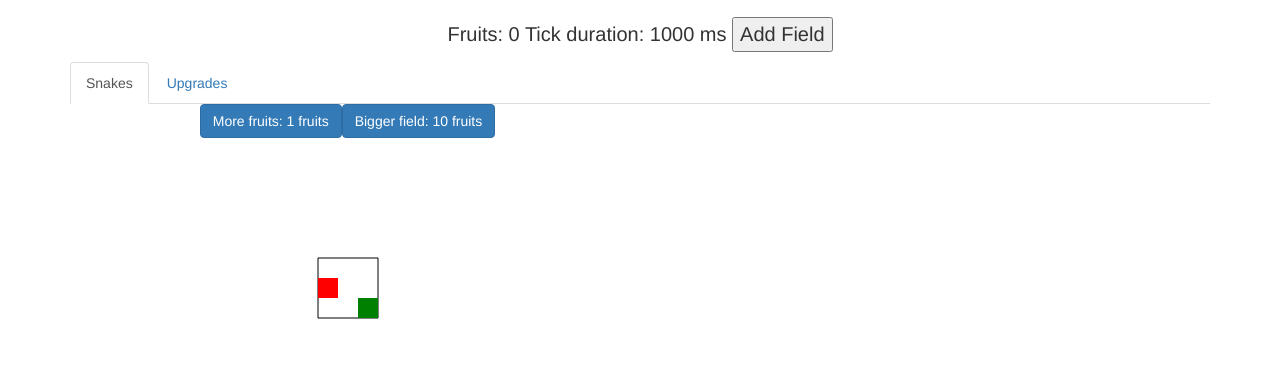
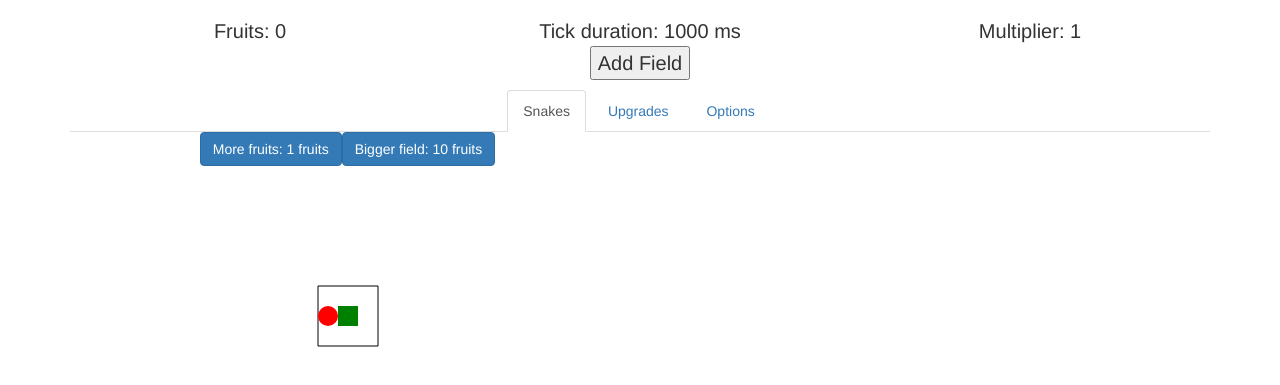
Before and after one commit to OpenIdleGames/tunvior.github.io, a plain HTML site: page snakeidle/index.html in a window 1280 px wide. Shown: the part 53-438 px from the top of the page. Drawn offline with nearby package versions, Linux system fonts and the light colour scheme.

Commit message:
added options tab and reworked some things

```diff
--- a/snakeidle/css/style.css
+++ b/snakeidle/css/style.css
@@ -12,3 +12,14 @@ body {
 #grid{
   text-align: center;
 }
+
+.nav-tabs > li, .nav-pills > li {
+    float:none;
+    display:inline-block;
+    *display:inline; /* ie7 fix */
+     zoom:1; /* hasLayout ie7 trigger */
+}
+
+.nav-tabs, .nav-pills {
+    text-align:center;
+}
--- a/snakeidle/index.html
+++ b/snakeidle/index.html
@@ -12,6 +12,8 @@
     <script src="https://maxcdn.bootstrapcdn.com/bootstrap/3.3.7/js/bootstrap.min.js" integrity="sha384-Tc5IQib027qvyjSMfHjOMaLkfuWVxZxUPnCJA7l2mCWNIpG9mGCD8wGNIcPD7Txa" crossorigin="anonymous"></script>
     <!-- My CSS -->
     <link rel="stylesheet" href=" ./css/style.css" />
+    <!-- Number format library -->
+    <script src="https://cdn.rawgit.com/erosson/swarm-numberformat/v0.1.0/dist/swarm-numberformat.js"></script>
     <!-- My JavaScript -->
     <script src="./js/state.js"></script>
     <script src="./js/direction.js"></script>
@@ -40,8 +42,8 @@
 
               <div class = "collapse navbar-collapse" id="navHeaderCollapse">
                   <ul class = "nav navbar-nav navbar-right">
-                      <li><a href="../index.html">Other games</a></li>
-                      <li><a href="https://www.reddit.com/r/snakeidle/">Reddit</a></li>
+                      <li><a href="../index.html" target="_blank">Other games</a></li>
+                      <li><a href="https://www.reddit.com/r/snakeidle/" target="_blank">Reddit</a></li>
                   </ul>
               </div>
 
@@ -49,24 +51,48 @@
       </div> <!-- end navbar -->
 
       <div id="scoreboard"> <!-- scoreboard and options menu -->
-            Fruits: <span id="fruits">0</span>
-            Tick duration: <span id="tickDuration">1000</span> ms
-            <button id="addField">Add Field</button>
+        <div class="row">
+          <div class="col-md-4">
+              Fruits: <span id="fruits">0</span>
+          </div>
+          <div class="col-md-4">
+              Tick duration: <span id="tickDuration">1000</span> ms
+          </div>
+          <div class="col-md-4">
+              Multiplier: <span id="multiplier">1</span>
+          </div>
+        </div>
+
+        <div>
+          <button id="addField">Add Field</button>
+        </div>
+
       </div> <!-- end scoreboard -->
 
       <div>
 
         <ul class="nav nav-tabs" role="tablist">
-          <li role="presentation" class="active"><a href="#grid" aria-controls="grid" role="tab" data-toggle="tab">Snakes</a></li>
-          <li role="presentation"><a href="#upgrades" aria-controls="upgrades" role="tab" data-toggle="tab">Upgrades</a></li>
+          <li role="presentation" class="active">
+            <a href="#grid" aria-controls="grid" role="tab" data-toggle="tab">Snakes</a>
+          </li>
+          <li role="presentation">
+            <a href="#upgrades" aria-controls="upgrades" role="tab" data-toggle="tab">Upgrades</a>
+          </li>
+          <li role="presentation">
+            <a href="#options" aria-controls="options" role="tab" data-toggle="tab">Options</a>
+          </li>
         </ul>
 
         <div class="tab-content">
           <div role="tabpanel" class="tab-pane active" id="grid">
 
           </div>
-          <div role="tabpanel" class="tab-pane" id="upgrades">UPGRADES</div>
-
+          <div role="tabpanel" class="tab-pane" id="upgrades">
+            UPGRADES
+          </div>
+          <div role="tabpanel" class="tab-pane" id="options">
+            OPTIONS
+          </div>
         </div>
 
       </div>
--- a/snakeidle/js/field.js
+++ b/snakeidle/js/field.js
@@ -31,6 +31,9 @@ class Field{
     this.biggerButton.click(function(){
       field.increaseDimension();
     });
+    this.prestigeButton.click(function(){
+      field.game.prestigeField(this.prog);
+    })
     this.prestigeButton.hide();
     var mfCost = this.calculateMoreFruitsCost();
     var bfCost = this.calculateBiggerFieldCost();
@@ -56,7 +59,14 @@ class Field{
   }
 
   updateSnakeGrid(){
-    for(var i = 0; i < this.snake.length; i++){
+    for(var i = 0; i < this.dimension; i++){
+      for(var j = 0; j < this.dimension; j++){
+        if(this.grid[i][j] == State.SNAKE){
+          this.grid[i][j] = State.FREE;
+        }
+      }
+    }
+    for(i = 0; i < this.snake.length; i++){
       var x = this.snake[i][0];
       var y = this.snake[i][1];
       this.grid[x][y] = State.SNAKE;
@@ -90,7 +100,10 @@ class Field{
       for(var j = 0; j < this.dimension; j++){
         if(this.grid[i][j] == State.FRUIT){
           ctx.fillStyle = 'red';
-          ctx.fillRect((offset+i)*DRAWING_UNIT, (offset+j)*DRAWING_UNIT, DRAWING_UNIT, DRAWING_UNIT);
+          ctx.beginPath();
+          ctx.arc((offset+i)*DRAWING_UNIT+DRAWING_UNIT/2, (offset+j)*DRAWING_UNIT+DRAWING_UNIT/2, DRAWING_UNIT/2, 0, 2 * Math.PI, false);
+          ctx.fill();
+          //ctx.fillRect((offset+i)*DRAWING_UNIT, (offset+j)*DRAWING_UNIT, DRAWING_UNIT, DRAWING_UNIT);
         }
         if(this.grid[i][j] == State.SNAKE){
           ctx.fillStyle = 'green';
@@ -196,35 +209,34 @@ class Field{
   moveSnake(coordinates, fruitEaten){
 
     if(fruitEaten){
-      this.grid[coordinates[0]][coordinates[1]] = State.SNAKE;
       var newSnake = [coordinates];
       for(var i = 0; i < this.snake.length; i++){
         newSnake.push(this.snake[i]);
       }
       this.snake = newSnake;
+      this.updateSnakeGrid();
     }else{
       var tail = this.snake[this.snake.length - 1];
-      this.grid[coordinates[0]][coordinates[1]] = State.SNAKE;
-      this.grid[tail[0]][tail[1]] = State.FREE;
       var newSnake = [coordinates];
       for(var i = 0; i < this.snake.length - 1; i++){
         newSnake.push(this.snake[i]);
       }
       this.snake = newSnake;
+      this.updateSnakeGrid();
     }
   }
 
   cycle(){
-    this.generateDirection();
     var coords = this.findDestination();
     this.checkDestination(coords);
     this.drawCanvas();
+    this.generateDirection();
   }
 
   cycleNoGraphic(){
-    this.generateDirection();
     var coords = this.findDestination();
     this.checkDestination(coords);
+    this.generateDirection();
   }
 
   mod(n, m) {
--- a/snakeidle/js/game.js
+++ b/snakeidle/js/game.js
@@ -3,11 +3,12 @@ class Game{
   constructor(){
     this.fruits = 0;
     this.tickDuration = 1000;
-    this.multiplier = 1000000000000000000000;
+    this.multiplier = 1000000000000;
     this.fields = [];
     this.fields.push(new Field(this, this.fields.length));
     this.fruitsSpan = document.getElementById("fruits");
     this.tickDurationSpan = document.getElementById("tickDuration");
+    this.multiplierSpan = document.getElementById("multiplier");
     this.drawGrid();
   }
 
@@ -65,12 +66,21 @@ class Game{
 
   addFruits(number){
     this.fruits = this.fruits + (number * this.multiplier);
-    this.fruitsSpan.innerHTML = this.fruits;
+    this.fruitsSpan.innerHTML = numberformat.format(this.fruits);
   }
 
   removeFruits(number){
     this.fruits = this.fruits - number;
     this.fruitsSpan.innerHTML = this.fruits;
+  }
+
+  prestigeField(prog){
+    this.fields.splice(prog, 1);
+    this.multiplier *= 1.15;
+    this.tickDuration *= 0.85;
+    this.drawGrid();
+    this.multiplierSpan.innerHTML = this.multiplier;
+    this.tickDurationSpan.innerHTML = this.tickDuration;
   }
 
   cycle(){
```
